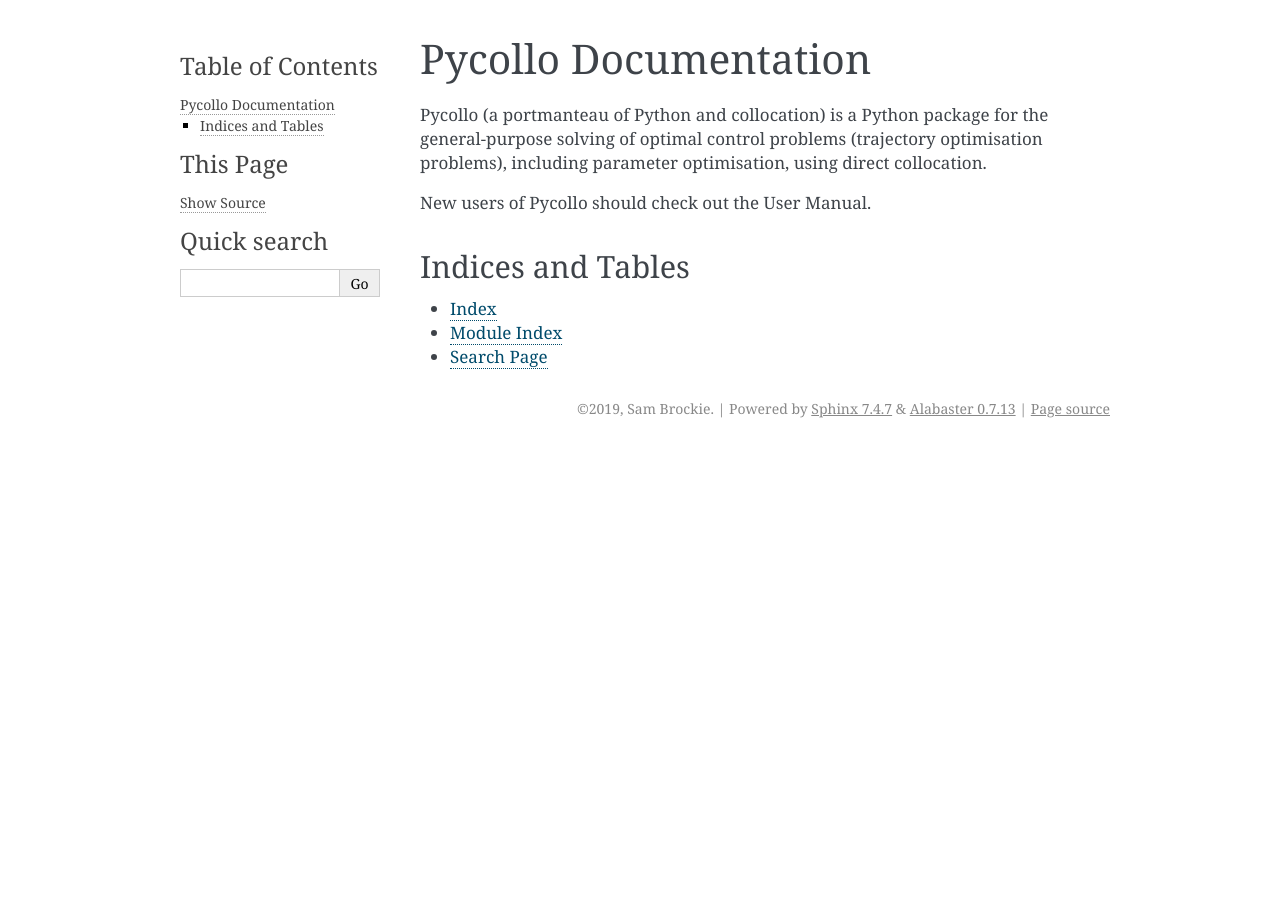
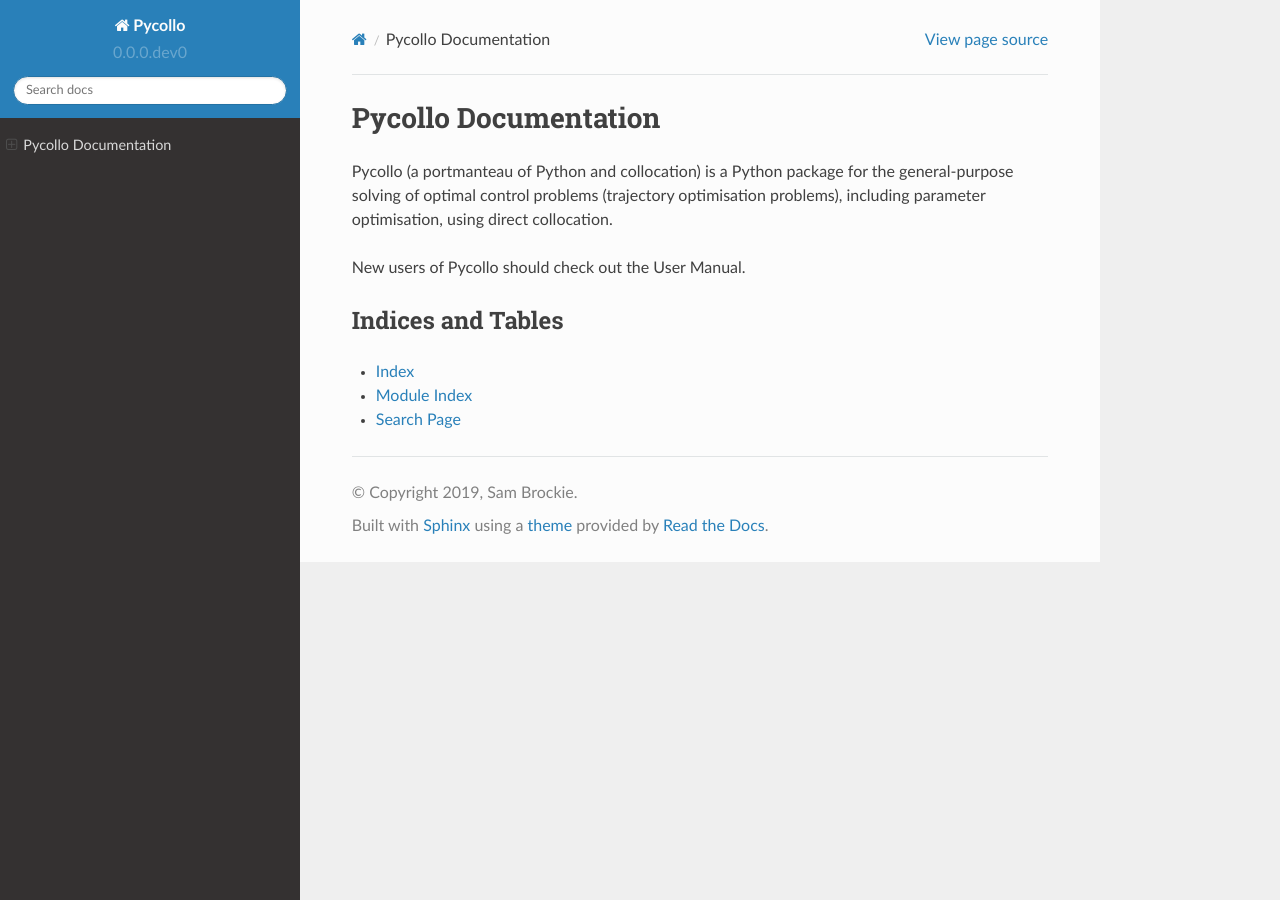
Before and after one commit to brocksam/pycollo, a Sphinx documentation site: the page built from docs/source/index.rst, in a window 1280 px wide. Built offline with Sphinx 7.4.7 and the Read the Docs theme 2.0.0, drawn with Linux system fonts in a browser that asks for light colours; pages that are not in the unit, such as notebooks, are missing from menus; the version number is read from the project's files by our own code; part of the change alters nothing that is shown.

```diff
--- a/docs/source/conf.py
+++ b/docs/source/conf.py
@@ -1,191 +1,281 @@
-# -*- coding: utf-8 -*-
-#
 # Configuration file for the Sphinx documentation builder.
 #
-# This file does only contain a selection of the most common options. For a
-# full list see the documentation:
-# http://www.sphinx-doc.org/en/master/config
+# This file only contains a selection of the most common options. For a full
+# list see the documentation:
+# https://www.sphinx-doc.org/en/master/usage/configuration.html
+
+import inspect
+import os
+import shutil
+import sys
 
 # -- Path setup --------------------------------------------------------------
+
+__location__ = os.path.join(
+    os.getcwd(), os.path.dirname(inspect.getfile(inspect.currentframe()))
+)
 
 # If extensions (or modules to document with autodoc) are in another directory,
 # add these directories to sys.path here. If the directory is relative to the
 # documentation root, use os.path.abspath to make it absolute, like shown here.
-import os
-import sys
-sys.path.insert(0, os.path.abspath('../..'))
+sys.path.insert(0, os.path.join(__location__, "../.."))
+
+# -- Run sphinx-apidoc -------------------------------------------------------
+# This hack is necessary since RTD does not issue `sphinx-apidoc` before running
+# `sphinx-build -b html . _build/html`. See Issue:
+# https://github.com/rtfd/readthedocs.org/issues/1139
+# DON'T FORGET: Check the box "Install your project inside a virtualenv using
+# setup.py install" in the RTD Advanced Settings.
+# Additionally it helps us to avoid running apidoc manually
+
+try:  # for Sphinx >= 1.7
+    from sphinx.ext import apidoc
+except ImportError:
+    from sphinx import apidoc
+
+output_dir = os.path.join(__location__, "api/auto")
+module_dir = os.path.join(__location__, "../../pycollo")
+try:
+    shutil.rmtree(output_dir)
+except FileNotFoundError:
+    pass
+
+try:
+    import sphinx
+
+    cmd_line_template = (
+        "sphinx-apidoc --implicit-namespaces -f -o {outputdir} {moduledir}"
+    )
+    cmd_line = cmd_line_template.format(outputdir=output_dir, moduledir=module_dir)
+
+    args = cmd_line.split(" ")
+    if tuple(sphinx.__version__.split(".")) >= ("1", "7"):
+        # This is a rudimentary parse_version to avoid external dependencies
+        args = args[1:]
+
+    apidoc.main(args)
+except Exception as e:
+    print("Running `sphinx-apidoc` failed!\n{}".format(e))
 
 
 # -- Project information -----------------------------------------------------
 
-project = 'Pycollo'
-copyright = '2019, Sam Brockie'
-author = 'Sam Brockie'
-
-# The short X.Y version
-version = ''
-# The full version, including alpha/beta/rc tags
-release = '0.1.2'
+# General information about the project.
+project = "Pycollo"
+copyright = "2019, Sam Brockie"
+author = "Sam Brockie"
 
 
 # -- General configuration ---------------------------------------------------
 
-# If your documentation needs a minimal Sphinx version, state it here.
-#
-# needs_sphinx = '1.0'
+# The master toctree document.
+master_doc = "index"
 
 # Add any Sphinx extension module names here, as strings. They can be
 # extensions coming with Sphinx (named 'sphinx.ext.*') or your custom
 # ones.
 extensions = [
-    'sphinx.ext.autodoc',
-    'sphinx.ext.doctest',
-    'sphinx.ext.intersphinx',
-    'sphinx.ext.todo',
-    'sphinx.ext.coverage',
-    'sphinx.ext.mathjax',
-    'sphinx.ext.ifconfig',
-    'sphinx.ext.viewcode',
+    "sphinx.ext.autodoc",
+    "sphinx_autodoc_typehints",
+    "sphinx.ext.doctest",
+    "sphinx.ext.intersphinx",
+    "sphinx.ext.todo",
+    "sphinx.ext.autosummary",
+    "sphinx.ext.coverage",
+    "sphinx.ext.mathjax",
+    "sphinx.ext.ifconfig",
+    "sphinx.ext.viewcode",
+    "sphinx.ext.napoleon",
 ]
 
 # Add any paths that contain templates here, relative to this directory.
-templates_path = ['_templates']
+templates_path = []
 
-# The suffix(es) of source filenames.
-# You can specify multiple suffix as a list of string:
+# The suffix of source filenames.
+source_suffix = ".rst"
+
+# The encoding of source files.
+# source_encoding = 'utf-8-sig'
+
+# The version info for the project you're documenting, acts as replacement for
+# |version| and |release|, also used in various other places throughout the
+# built documents.
 #
-# source_suffix = ['.rst', '.md']
-source_suffix = '.rst'
-
-# The master toctree document.
-master_doc = 'index'
+# The short X.Y version.
+version = ""  # Is set by calling `setup.py docs`
+# The full version, including alpha/beta/rc tags.
+release = ""  # Is set by calling `setup.py docs`
 
 # The language for content autogenerated by Sphinx. Refer to documentation
 # for a list of supported languages.
-#
-# This is also used if you do content translation via gettext catalogs.
-# Usually you set "language" from the command line for these cases.
-language = None
+# language = None
+
+# There are two options for replacing |today|: either, you set today to some
+# non-false value, then it is used:
+# today = ''
+# Else, today_fmt is used as the format for a strftime call.
+# today_fmt = '%B %d, %Y'
 
 # List of patterns, relative to source directory, that match files and
 # directories to ignore when looking for source files.
-# This pattern also affects html_static_path and html_extra_path.
-exclude_patterns = []
+exclude_patterns = ["build", "Thumbs.db", ".DS_Store", ".venv"]
+
+# The reST default role (used for this markup: `text`) to use for all documents.
+# default_role = None
+
+# If true, '()' will be appended to :func: etc. cross-reference text.
+# add_function_parentheses = True
+
+# If true, the current module name will be prepended to all description
+# unit titles (such as .. function::).
+# add_module_names = True
+
+# If true, sectionauthor and moduleauthor directives will be shown in the
+# output. They are ignored by default.
+# show_authors = False
 
 # The name of the Pygments (syntax highlighting) style to use.
-pygments_style = None
+pygments_style = "sphinx"
+
+# A list of ignored prefixes for module index sorting.
+# modindex_common_prefix = []
+
+# If true, keep warnings as "system message" paragraphs in the built documents.
+# keep_warnings = False
 
 
 # -- Options for HTML output -------------------------------------------------
 
 # The theme to use for HTML and HTML Help pages.  See the documentation for
 # a list of builtin themes.
-#
-html_theme = 'alabaster'
+html_theme = "sphinx_rtd_theme"
 
 # Theme options are theme-specific and customize the look and feel of a theme
 # further.  For a list of options available for each theme, see the
 # documentation.
-#
-# html_theme_options = {}
+html_theme_options = {"sidebar_width": "300px", "page_width": "1200px"}
+
+# Add any paths that contain custom themes here, relative to this directory.
+# html_theme_path = []
+
+# The name for this set of Sphinx documents.  If None, it defaults to
+# "<project> v<release> documentation".
+try:
+    from pycollo import __version__ as version
+except ImportError:
+    pass
+else:
+    release = version
+
+# A shorter title for the navigation bar.  Default is the same as html_title.
+# html_short_title = None
+
+# The name of an image file (relative to this directory) to place at the top
+# of the sidebar.
+# html_logo = ""
+
+# The name of an image file (within the static path) to use as favicon of the
+# docs.  This file should be a Windows icon file (.ico) being 16x16 or 32x32
+# pixels large.
+# html_favicon = None
 
 # Add any paths that contain custom static files (such as style sheets) here,
 # relative to this directory. They are copied after the builtin static files,
 # so a file named "default.css" will overwrite the builtin "default.css".
 html_static_path = []
 
-# Custom sidebar templates, must be a dictionary that maps document names
-# to template names.
-#
-# The default sidebars (for documents that don't match any pattern) are
-# defined by theme itself.  Builtin themes are using these templates by
-# default: ``['localtoc.html', 'relations.html', 'sourcelink.html',
-# 'searchbox.html']``.
-#
+# If not '', a 'Last updated on:' timestamp is inserted at every page bottom,
+# using the given strftime format.
+# html_last_updated_fmt = '%b %d, %Y'
+
+# If true, SmartyPants will be used to convert quotes and dashes to
+# typographically correct entities.
+# html_use_smartypants = True
+
+# Custom sidebar templates, maps document names to template names.
 # html_sidebars = {}
 
+# Additional templates that should be rendered to pages, maps page names to
+# template names.
+# html_additional_pages = {}
 
-# -- Options for HTMLHelp output ---------------------------------------------
+# If false, no module index is generated.
+# html_domain_indices = True
+
+# If false, no index is generated.
+# html_use_index = True
+
+# If true, the index is split into individual pages for each letter.
+# html_split_index = False
+
+# If true, links to the reST sources are added to the pages.
+# html_show_sourcelink = True
+
+# If true, "Created using Sphinx" is shown in the HTML footer. Default is True.
+# html_show_sphinx = True
+
+# If true, "(C) Copyright ..." is shown in the HTML footer. Default is True.
+# html_show_copyright = True
+
+# If true, an OpenSearch description file will be output, and all pages will
+# contain a <link> tag referring to it.  The value of this option must be the
+# base URL from which the finished HTML is served.
+# html_use_opensearch = ''
+
+# This is the file name suffix for HTML files (e.g. ".xhtml").
+# html_file_suffix = None
 
 # Output file base name for HTML help builder.
-htmlhelp_basename = 'pycollodoc'
+htmlhelp_basename = "pycollo-doc"
 
 
 # -- Options for LaTeX output ------------------------------------------------
 
 latex_elements = {
-    # The paper size ('letterpaper' or 'a4paper').
-    #
-    # 'papersize': 'letterpaper',
-
-    # The font size ('10pt', '11pt' or '12pt').
-    #
-    # 'pointsize': '10pt',
-
+    # The paper size ("letterpaper" or "a4paper").
+    # "papersize": "letterpaper",
+    # The font size ("10pt", "11pt" or "12pt").
+    # "pointsize": "10pt",
     # Additional stuff for the LaTeX preamble.
-    #
-    # 'preamble': '',
-
-    # Latex figure (float) alignment
-    #
-    # 'figure_align': 'htbp',
+    # "preamble": "",
 }
 
 # Grouping the document tree into LaTeX files. List of tuples
-# (source start file, target name, title,
-#  author, documentclass [howto, manual, or own class]).
+# (source start file, target name, title, author, documentclass [howto/manual]).
 latex_documents = [
-    (master_doc, 'pycollo.tex', 'Pycollo Documentation',
-     'Sam Brockie', 'manual'),
+    ("index", "user_guide.tex", "Pycollo Documentation", "Sam Brockie", "manual")
 ]
 
+# The name of an image file (relative to this directory) to place at the top of
+# the title page.
+# latex_logo = ""
 
-# -- Options for manual page output ------------------------------------------
+# For "manual" documents, if this is true, then toplevel headings are parts,
+# not chapters.
+# latex_use_parts = False
 
-# One entry per manual page. List of tuples
-# (source start file, name, description, authors, manual section).
-man_pages = [
-    (master_doc, 'pycollo', 'Pycollo Documentation',
-     [author], 1)
-]
+# If true, show page references after internal links.
+# latex_show_pagerefs = False
 
+# If true, show URL addresses after external links.
+# latex_show_urls = False
 
-# -- Options for Texinfo output ----------------------------------------------
+# Documents to append as an appendix to all manuals.
+# latex_appendices = []
 
-# Grouping the document tree into Texinfo files. List of tuples
-# (source start file, target name, title, author,
-#  dir menu entry, description, category)
-texinfo_documents = [
-    (master_doc, 'pycollo', 'Pycollo Documentation',
-     author, 'pycollo', 'One line description of project.',
-     'Miscellaneous'),
-]
+# If false, no module index is generated.
+# latex_domain_indices = True
 
-
-# -- Options for Epub output -------------------------------------------------
-
-# Bibliographic Dublin Core info.
-epub_title = project
-
-# The unique identifier of the text. This can be a ISBN number
-# or the project homepage.
-#
-# epub_identifier = ''
-
-# A unique identification for the text.
-#
-# epub_uid = ''
-
-# A list of files that should not be packed into the epub file.
-epub_exclude_files = ['search.html']
-
-
-# -- Extension configuration -------------------------------------------------
-
-# -- Options for intersphinx extension ---------------------------------------
-
-# Example configuration for intersphinx: refer to the Python standard library.
-intersphinx_mapping = {'https://docs.python.org/': None}
+# -- External mapping --------------------------------------------------------
+python_version = ".".join(map(str, sys.version_info[0:2]))
+intersphinx_mapping = {
+    "sphinx": ("http://www.sphinx-doc.org/en/stable", None),
+    "python": ("https://docs.python.org/" + python_version, None),
+    "numpy": ("https://docs.scipy.org/doc/numpy", None),
+    "sympy": ("https://docs.sympy.org/latest", None),
+    "pyproprop": ("https://pyproprop.readthedocs.io/en/latest", None),
+    "pyscaffold": ("https://pyscaffold.org/en/stable", None),
+}
 
 # -- Options for todo extension ----------------------------------------------
 
```
